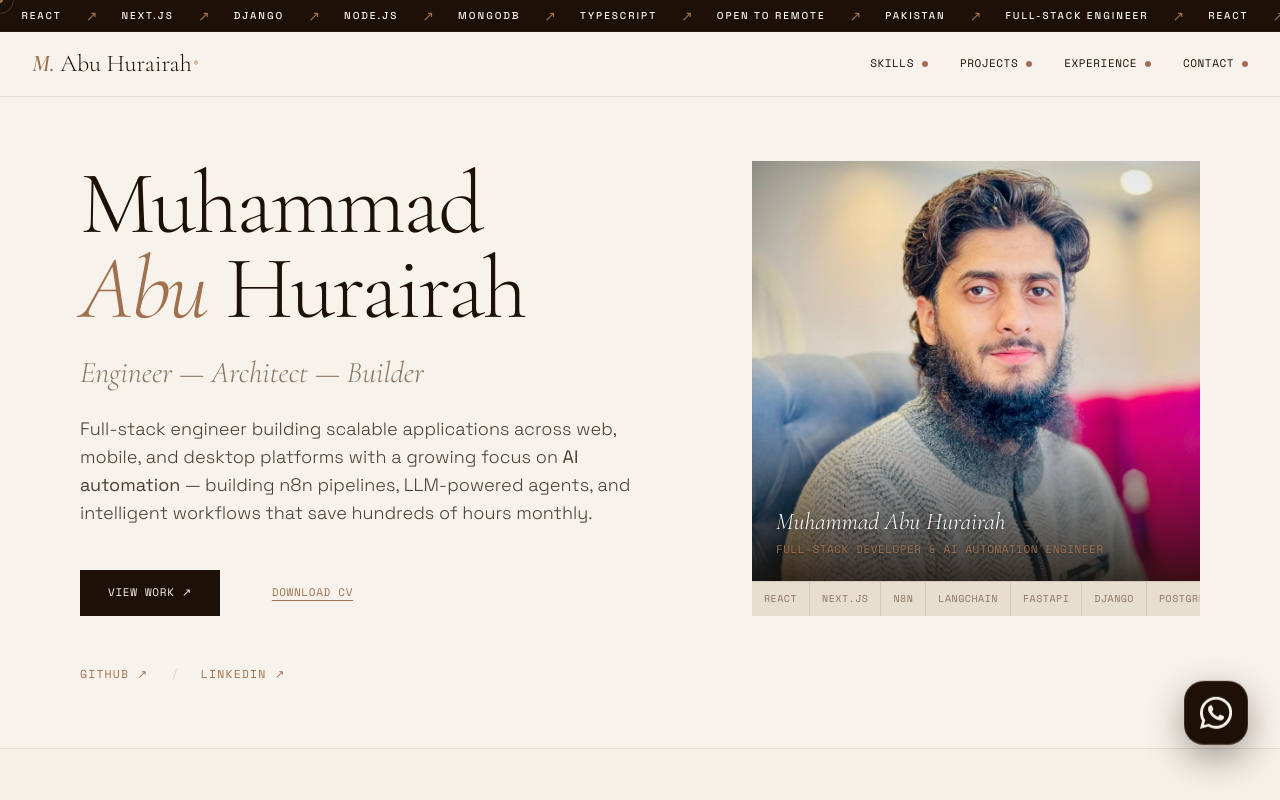
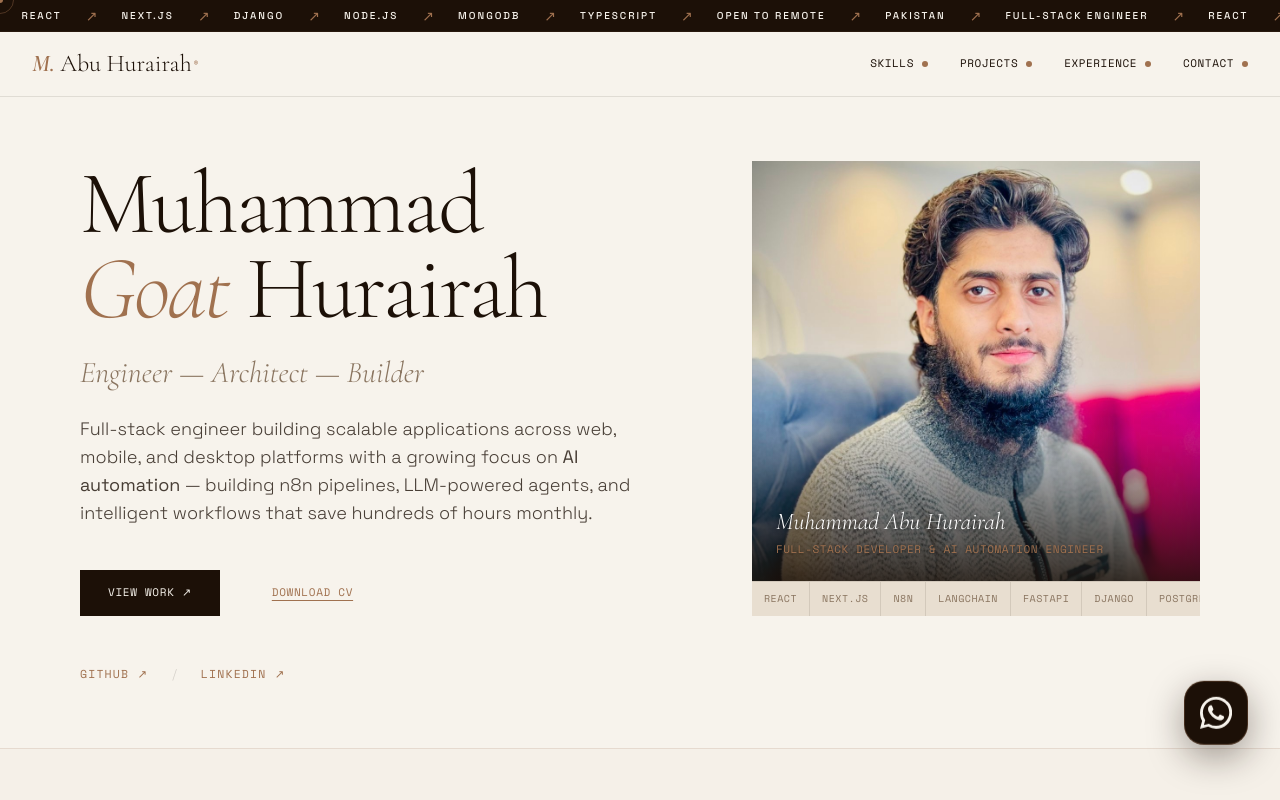
Before and after one commit to ITZ-HURAIRAH18/DevHurairah, a React (Vite) app in the folder portfolio-js/: page / in a window 1280 px wide. Shown: the top 800 px of the page. Built offline with nearby package versions, Linux system fonts and the light colour scheme.

Commit message:
Test for AWS CI/CD

```diff
--- a/portfolio-js/src/pages/Home.jsx
+++ b/portfolio-js/src/pages/Home.jsx
@@ -41,7 +41,7 @@ const Home = () => {
               animation: "slideUp 0.8s 0.35s ease both",
             }}
           >
-            <span className="italic text-copper">Abu</span> Hurairah
+            <span className="italic text-copper">Goat</span> Hurairah
           </span>
         </h1>
 
```
